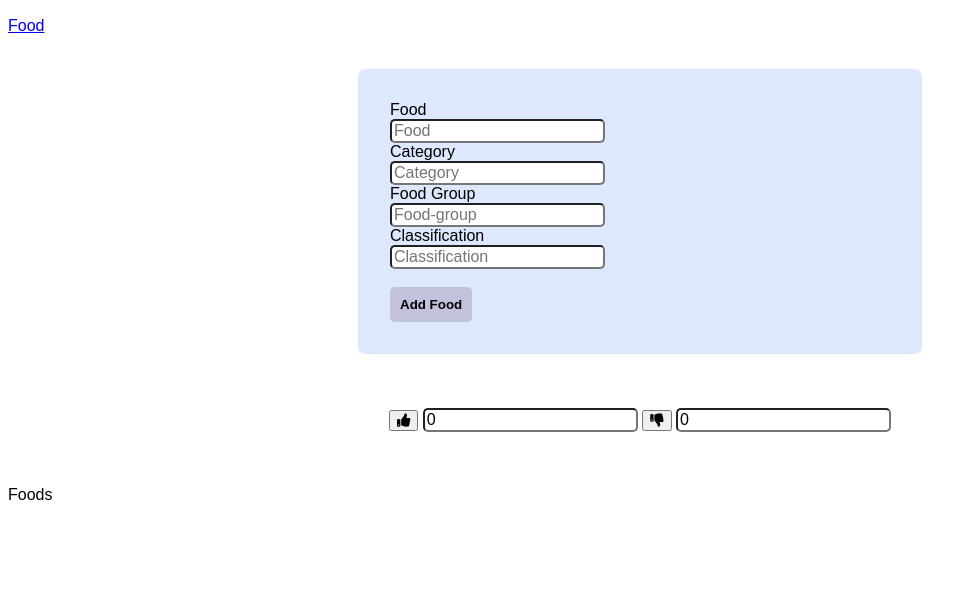
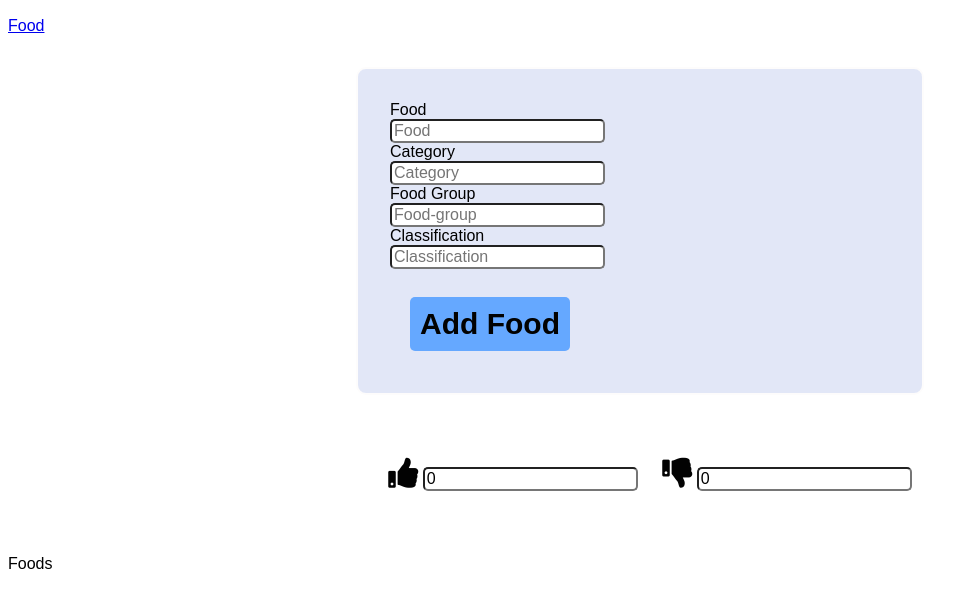
Before and after one commit to Bloom-Tauta/phase-1-project, a plain HTML site: page index.html in a window 1280 px wide. Shown: the part 51-658 px from the top of the page, without its empty margins (0-976 px from the left). Drawn offline with Linux system fonts and the light colour scheme; no server answers; some icons are missing.

Commit message:
add syle.css

```diff
--- a/style.css
+++ b/style.css
@@ -1,17 +1,4 @@
-/* *{
-    margin: 0;
-    padding: 0;
-    font-family: sans-serif;
-    outline: none;
-/* } */
 
-/* body{
-    min-height: 100vh;
-    display: flex;
-    align-items: center;
-    justify-content: center;
-    background: rgb(147, 214, 240);
-} */
 body{
     font-family: sans-serif;
 }
@@ -23,52 +10,14 @@ body{
     border-radius: 4px;
     position: relative;
 }
-/*
-h2{
 
-    text-align: center;
-    color: rgb(41, 58, 214);
-    padding: 30px;
-    height: 300px;
-    font-size: 35px;
-} */
 
-/* img{
-    position: relative;
-    height: 50%;
-    width: 50%;
-    padding-bottom: 10px;
-}
-html, body{
-    margin: 0;
-    height: 100%;
-    overflow: hidden;
-}
-.bg-container{
-    background-image: url(https://www.google.com/imgres?imgurl=https%3A%2F%2Fcache.marriott.com%2Fcontent%2Fdam%2Fmarriott-renditions%2FXMNSI%2Fxmnsi-prince-restaurant-6803-hor-wide.jpg%3Foutput-quality%3D70%26interpolation%3Dprogressive-bilinear%26downsize%3D1336px%3A*&imgrefurl=https%3A%2F%2Fwww.marriott.com%2Fen-us%2Fhotels%2Fxmnsi-sheraton-xiamen-hotel%2Fdining%2F&tbnid=5XGDpDuZaD00cM&vet=12ahUKEwi2ptePxfz7AhUILRoKHfw_DgIQMygMegUIARDxAQ..i&docid=Q40iddKOhxY1YM&w=1336&h=751&q=restaurant&ved=2ahUKEwi2ptePxfz7AhUILRoKHfw_DgIQMygMegUIARDxAQ);
-    background-size: contain;
-    width: 50%;
-    height: 50%;
-    border: 5px;
-    padding-left: 90px;
-} */
-
-/* .liking{
-    width: 50px;
-    border: none;
-    background: none;
-    color: #919191;
-    font-size: 30px;
-    margin: 0 10px;
-    pointer-events: none;
-} */
-/*
 button{
-    color: rgb(3, 3, 3);
+    color: rgb(2, 2, 2);
     background: none ;
     border: none;
     font-size: 30px;
-    padding: 0 15px;
+    padding: 0px;
     margin: 10px 0;
     margin-left: 20px;
     cursor: pointer;
@@ -81,20 +30,20 @@ button:active{
 #foods-form.button{
     font-size: small;
 }
-     */
+
 
 #foods-form{
     max-width: 500px;
     margin: 2rem auto;
     border: 2px solid rgb(253, 252, 252);
     padding: 2rem;
-    background-color: rgb(222, 232, 253);
+    background-color: rgb(226, 231, 247);
     border-radius: 10px;
 }
 
 #submitBtn{
     border: 0px;
-    background-color: rgb(194, 194, 221);
+    background-color: rgb(101, 168, 255);
     padding: 10px;
     font-weight: bold;
     width: auto;
@@ -103,7 +52,7 @@ button:active{
     border-radius: 5px;
 }
 #submitBtn:hover{
-        background: rgb(92, 174, 241);
+        background: rgb(13, 140, 238);
     }
 
 input{
```
